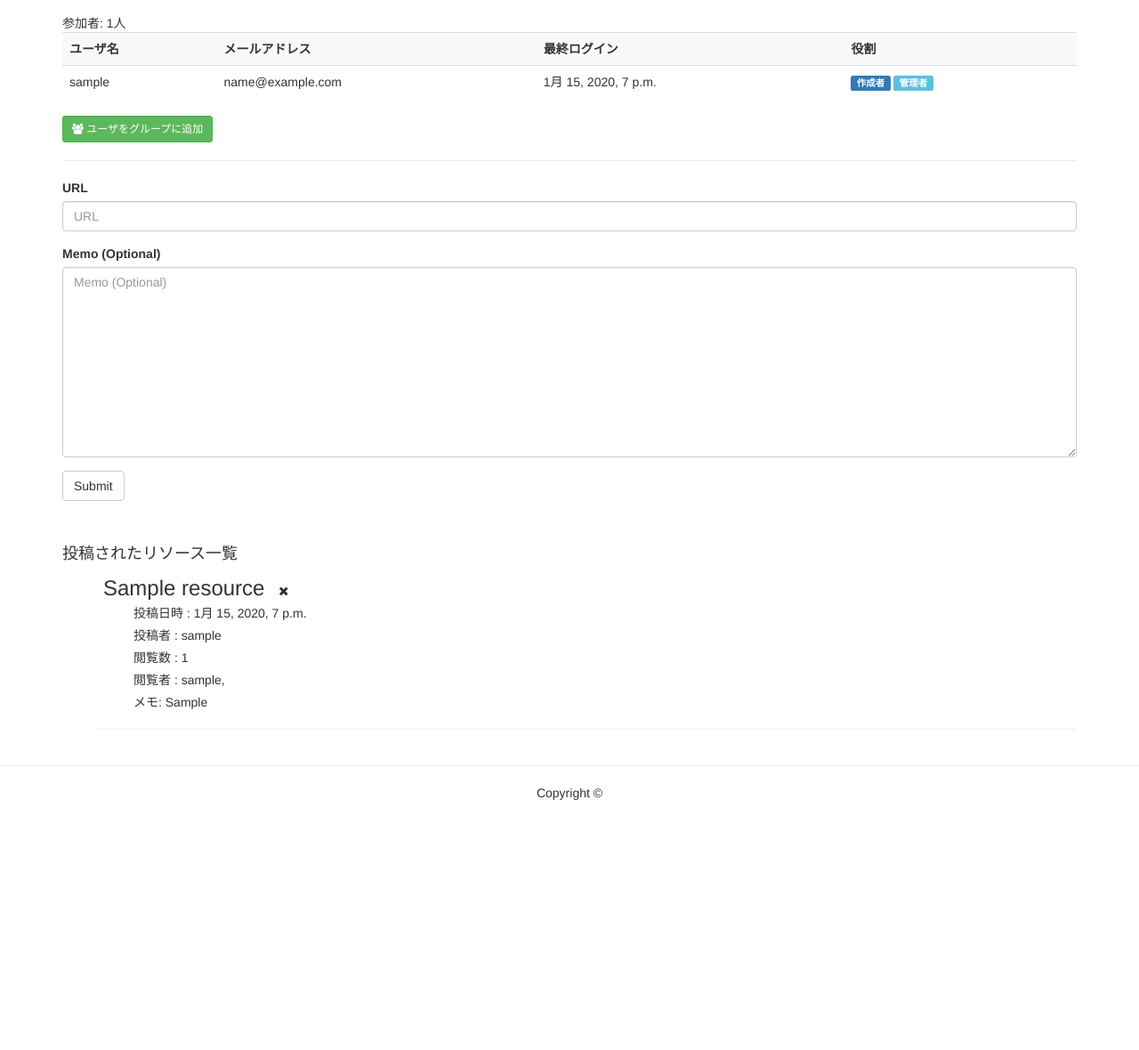
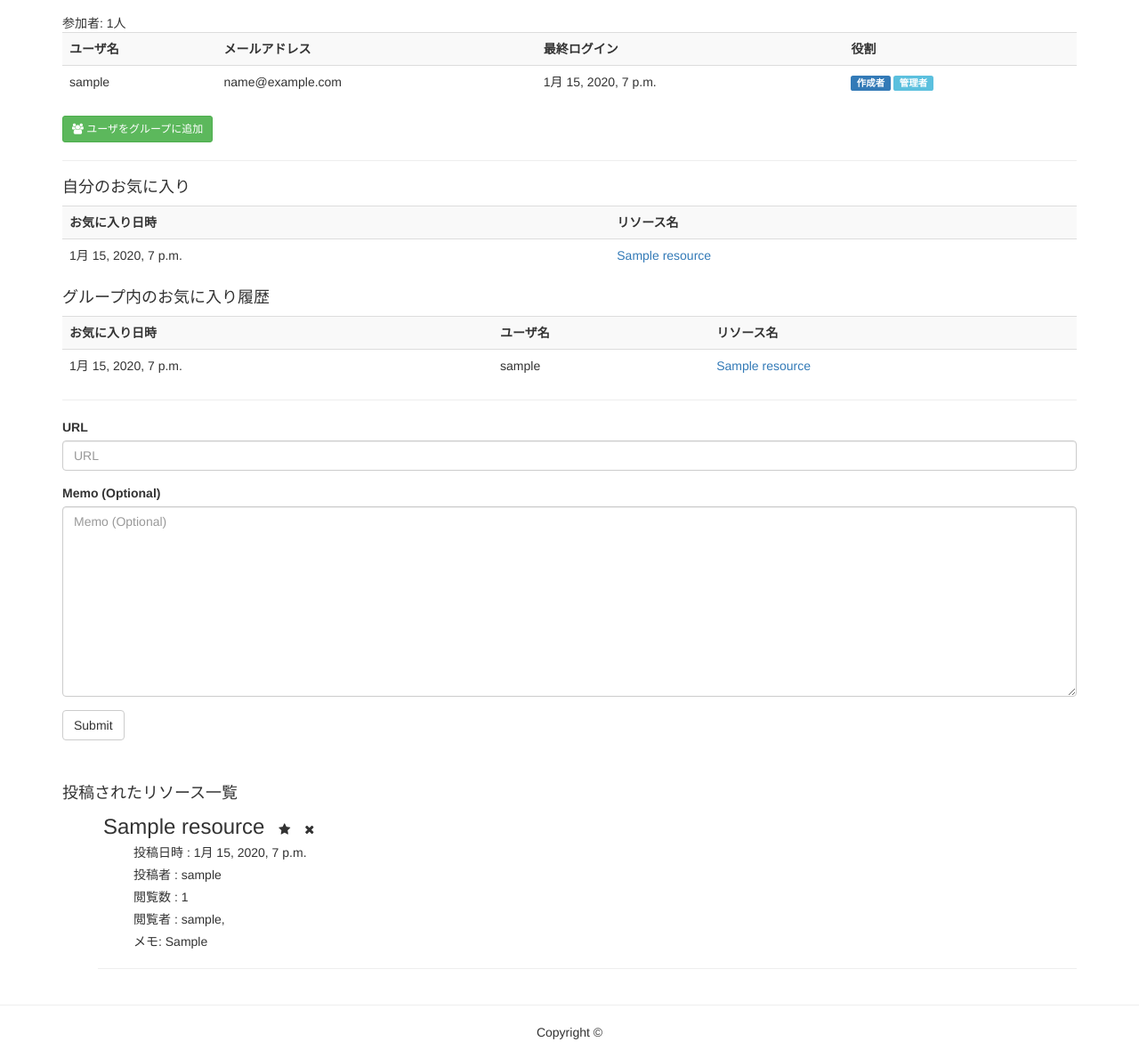
Before and after one commit to tomita0119/Private-Django-Project, a Django app: page /surm/1/ in a window 1280 px wide. Shown: the part 239-1419 px from the top of the page at 89% size. Before the commit the page ends 1138 px from the top, so only its background shows below. Run offline with Django 3.2, Linux system fonts and the light colour scheme; a user stored in the database is signed in; tables that the repository leaves empty hold one stand-in row (values such as "Sample post"); some libraries are stand-ins or nearby versions.

Commit message:
お気に入り機能追加(途中)

```diff
--- a/static/css/group_index.css
+++ b/static/css/group_index.css
@@ -28,7 +28,7 @@ ul{
 .link_btn:hover{
     color: blue;
 }
-.dlt_button{
+.icon_button{
     border-style: none;
     background: none;
 }
--- a/static/js/group_index.js
+++ b/static/js/group_index.js
@@ -1,5 +1,6 @@
 $(document).ready(function(){
-    $('.link_btn').click(function(){ clickbtn(this); });
+    $('.post_resource_btn').click(function(){ clickbtn(this); });
+    $('.fav_button').click(function(){ FavoriteResource(this) });
 
     function clickbtn(button){
         console.log(button.id);
@@ -16,4 +17,20 @@ $(document).ready(function(){
             },
         });
     }
+
+    function FavoriteResource(button){
+        console.log(button.id);
+        $.ajax({
+            'url': $('form.resource_add_form').attr('action'),
+            'type': 'POST',
+            'data':{
+                'favorite_resource_id': button.id,
+            },
+            'dataType': 'json',
+            'success':function(response){
+                console.log('success!');
+            },
+        });
+    }
+
 });
--- a/surm/models.py
+++ b/surm/models.py
@@ -33,6 +33,13 @@ class ResourceUserView(models.Model):
     resource = models.ForeignKey(Resource)
     user = models.ForeignKey(User)
 
+# どのグループのどのリソースがどのユーザにお気に入りにされたかを記録
+class ResourceUserFavorite(models.Model):
+    group = models.ForeignKey(Group)
+    resource = models.ForeignKey(Resource)
+    user = models.ForeignKey(User)
+    favorited = models.DateTimeField('Favorited', auto_now_add=True)
+
 # ------------ フォーム ------------ #
 
 # グループ追加のフォーム
--- a/surm/views.py
+++ b/surm/views.py
@@ -6,7 +6,7 @@ from django.shortcuts import render
 from django.contrib.auth.models import User, Group
 from django.shortcuts import render_to_response, get_object_or_404
 from django.http import HttpResponseRedirect, HttpResponseForbidden
-from surm.models import Group, JoinGroup, Resource, ResourceUserView, CreateGroupForm, AddResourceForm, GroupSettingsForm
+from surm.models import Group, JoinGroup, Resource, ResourceUserView, ResourceUserFavorite, CreateGroupForm, AddResourceForm, GroupSettingsForm
 
 def index(request):
 
@@ -90,6 +90,7 @@ def group_index(request, group_id):
             select_resource.view += 1
             select_resource.save()
             new_user_resource_view = ResourceUserView.objects.get_or_create(group=group, resource=select_resource, user=request.user)
+
         elif 'url' in request.POST: # urlがrequest.POST内にあれば以下の処理
             form = AddResourceForm(request.POST)
             if form.is_valid(): # バリデート
@@ -98,12 +99,21 @@ def group_index(request, group_id):
                 title = re.findall(r'<title>(.*)</title>', posted_url_info)
                 new_resource = Resource(name=title[0].decode('utf-8'), url=form.cleaned_data['url'], creater=request.user, group=group, memo=form.cleaned_data['memo'])
                 new_resource.save()
+                form = AddResourceForm()
+
         elif 'add_user_id' in request.POST: # add_user_idがrequest.POST内にあれば以下の処理
             form = AddResourceForm()
             print request.POST['add_user_id']
             add_user = get_object_or_404(User, pk=request.POST['add_user_id'])
             new_join_user = JoinGroup(user=add_user, group=group)
             new_join_user.save()
+
+        elif 'favorite_resource_id' in request.POST:
+            print 'favorite resource'
+            form = AddResourceForm()
+            select_resource = get_object_or_404(Resource, pk=request.POST['favorite_resource_id'])
+            new_resource_user_favorite = ResourceUserFavorite.objects.get_or_create(group=group, resource=select_resource, user=request.user)
+
         else: # それ以外(多分有り得ない)
             form = AddResourceForm()
 
@@ -112,6 +122,8 @@ def group_index(request, group_id):
 
     resources = Resource.objects.filter(group=group).order_by('-created')
     read_users = ResourceUserView.objects.filter(group=group)
+    favorite_resources_history = ResourceUserFavorite.objects.filter(group=group).order_by('-favorited')[:10]
+    my_favorite_resources = ResourceUserFavorite.objects.filter(group=group, user=request.user)
 
     context = {
         'title': group.name,
@@ -120,7 +132,10 @@ def group_index(request, group_id):
         'join_users': join_users,
         'form': form,
         'read_users': read_users,
+        'favorite_resources_history': favorite_resources_history,
+        'my_favorite_resources': my_favorite_resources,
     }
+
     return render(request, 'surm/group_index.html', context)
 
 
--- a/templates/surm/group_index.html
+++ b/templates/surm/group_index.html
@@ -60,6 +60,38 @@
     {% endif %}
 
     <hr />
+
+    <h4>自分のお気に入り</h4>
+    <table class="table table-striped">
+        <tr>
+            <th>お気に入り日時</th>
+            <th>リソース名</th>
+        </tr>
+        {% for my_favorite_resource in my_favorite_resources %}
+        <tr>
+            <td>{{ my_favorite_resource.favorited }}</td>
+            <td><a href="{{ my_favorite_resource.resource.url }}" class="post_resource_btn" id="{{ my_favorite_resource.resource.id }}" target="_blank">{{ my_favorite_resource.resource.name }}</a></td>
+        </tr>
+        {% endfor %}
+    </table>
+
+    <h4>グループ内のお気に入り履歴</h4>
+    <table class="table table-striped">
+        <tr>
+            <th>お気に入り日時</th>
+            <th>ユーザ名</th>
+            <th>リソース名</th>
+        </tr>
+        {% for favorite_resource in favorite_resources_history %}
+        <tr>
+            <td>{{ favorite_resource.favorited }}</td>
+            <td>{{ favorite_resource.user.username }}</td>
+            <td><a href="{{ favorite_resource.resource.url }}" class="post_resource_btn" id="{{ favorite_resource.resource.id }}" target="_blank">{{ favorite_resource.resource.name }}</a></td>
+        </tr>
+        {% endfor %}
+    </table>
+
+    <hr />
     <form action="{% url 'surm.views.group_index' group_id=group.id %}" method="post" class="form resource_add_form">
         {% csrf_token %}
         {% bootstrap_form form %}
@@ -71,9 +103,10 @@
         <ul class="posted_resources">
         {% for resource in resources %}
             <li class="posted_resource">
-                <button class="link_btn" id="{{ resource.id }}" onclick="window.open('{{ resource.url }}')">{{ resource.name }}</button>
+                <button class="link_btn post_resource_btn" id="{{ resource.id }}" onclick="window.open('{{ resource.url }}')">{{ resource.name }}</button>
+                <button class="fav_button icon_button" id="{{ resource.id }}"><i class="fa fa-star"></i></button>
                 {% if user.id == resource.creater.id %}
-                <button class="dlt_button"><i class="fa fa-times"></i></button>
+                <button class="dlt_button icon_button" id="{{ resource.id }}"><i class="fa fa-times"></i></button>
                 {% endif %}
                 <ul class="posted_resource_info">
                     <li>投稿日時 : {{ resource.created }}</li>
```
Also changed, not shown: surm/migrations/0008_auto__add_resourceuserfavorite.py (added), surm/migrations/0009_auto__add_field_resourceuserfavorite_favorited.py (added).
